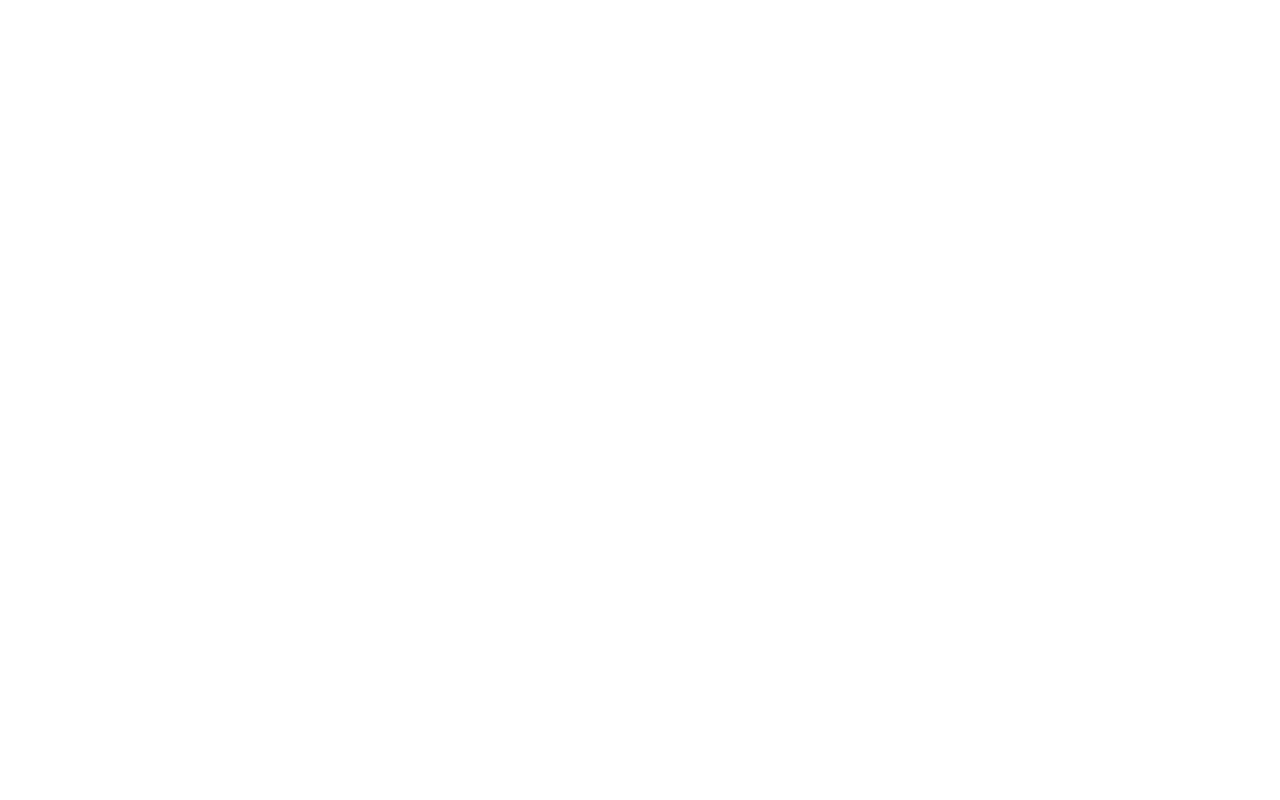
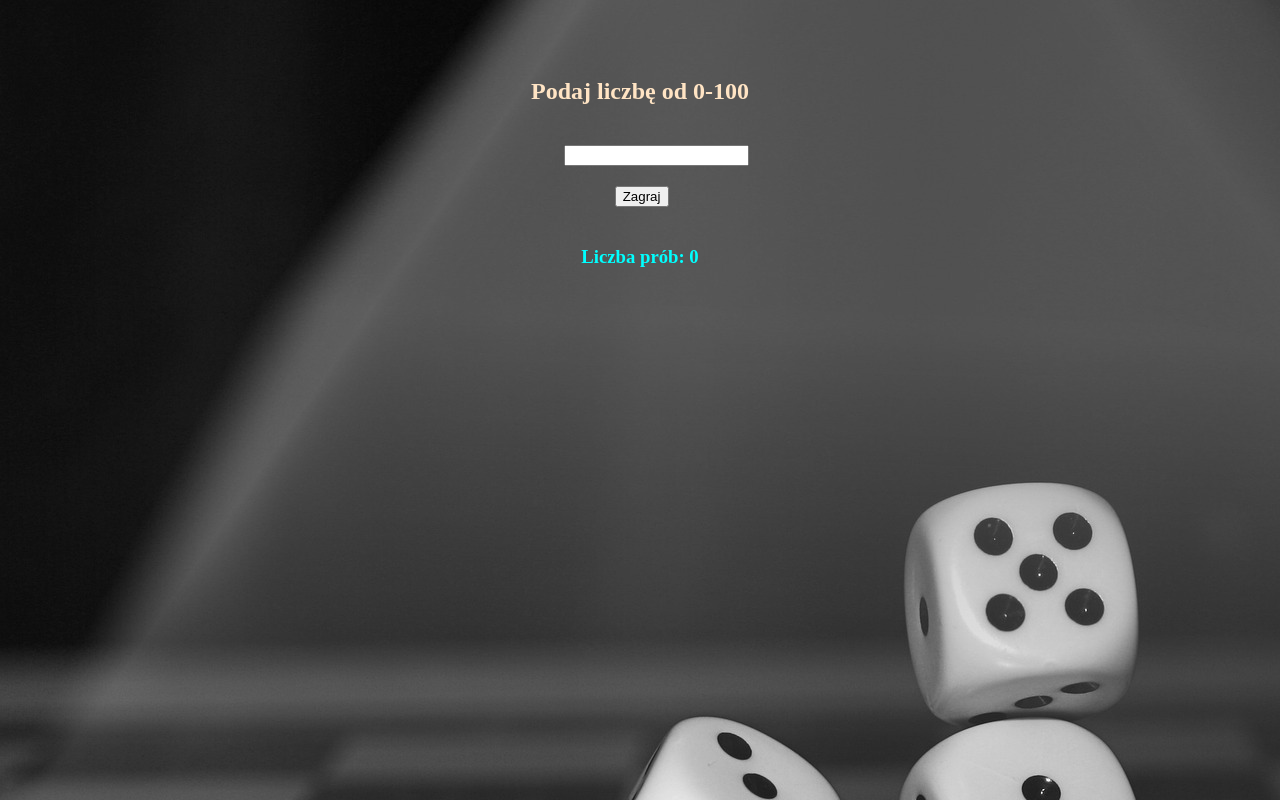
Before and after one commit to MartaBan/game-one, a plain HTML site: page index.html in a window 1280 px wide. Drawn offline with Linux system fonts and the light colour scheme.

Commit message:
game basic

```diff
--- /dev/null
+++ b/game-one-script.js
@@ -0,0 +1,28 @@
+const myNumber = 24;
+let i = 0;
+document.getElementById("tryNumber").innerHTML = i;
+
+const startGame = () => {
+  const enterNumber = parseInt(document.getElementById("userNumber").value);
+  const checkNumber = enterNumber === myNumber;
+  const checkNuber1 = enterNumber > myNumber;
+  document.getElementById("userNumber").value = "";
+
+  i = i + 1;
+  document.getElementById("tryNumber").innerHTML = i;
+
+  if (checkNumber) {
+    document.getElementById("win").innerHTML =
+      "Gratulacje, to poprawna liczba!";
+    document.getElementById("lost1").innerHTML = "";
+    document.getElementById("lost2").innerHTML = "";
+  } else if (checkNuber1) {
+    document.getElementById("lost1").innerHTML = "Twoja liczba jest za wysoka!";
+    document.getElementById("lost2").innerHTML = "";
+    document.getElementById("win").innerHTML = "";
+  } else {
+    document.getElementById("lost2").innerHTML = "Twoja liczba jest za niska!";
+    document.getElementById("lost1").innerHTML = "";
+    document.getElementById("win").innerHTML = "";
+  }
+};
--- /dev/null
+++ b/game-one-styles.css
@@ -0,0 +1,39 @@
+.header2 {
+  color: bisque;
+  text-align: center;
+  padding-top: 50px;
+  padding-bottom: 20px;
+}
+
+.inputNumber {
+  margin-left: 44%;
+  padding-bottom: 20px;
+}
+
+.button1 {
+  margin-left: 48%;
+  padding-bottom: 20px;
+}
+
+.header3 {
+  color: aqua;
+  text-align: center;
+}
+.success {
+  color: rgb(50, 156, 54);
+  text-align: center;
+  font-size: large;
+  text-transform: uppercase;
+}
+.fail1 {
+  color: rgb(244, 71, 80);
+  text-align: center;
+  font-size: large;
+  text-transform: uppercase;
+}
+.fail2 {
+  color: rgb(174, 82, 177);
+  text-align: center;
+  font-size: large;
+  text-transform: uppercase;
+}
--- a/index.html
+++ b/index.html
@@ -1,8 +1,4 @@
 <!DOCTYPE html>
-<!--[if lt IE 7]>      <html class="no-js lt-ie9 lt-ie8 lt-ie7"> <![endif]-->
-<!--[if IE 7]>         <html class="no-js lt-ie9 lt-ie8"> <![endif]-->
-<!--[if IE 8]>         <html class="no-js lt-ie9"> <![endif]-->
-<!--[if gt IE 8]>      <html class="no-js"> <!--<![endif]-->
 <html>
   <head>
     <meta charset="utf-8" />
@@ -10,16 +6,27 @@
     <title></title>
     <meta name="description" content="" />
     <meta name="viewport" content="width=device-width, initial-scale=1" />
-    <link rel="stylesheet" href="" />
+    <link rel="stylesheet" href="game-one-styles.css" />
   </head>
-  <body>
-    <!--[if lt IE 7]>
-      <p class="browsehappy">
-        You are using an <strong>outdated</strong> browser. Please
-        <a href="#">upgrade your browser</a> to improve your experience.
-      </p>
-    <![endif]-->
-
-    <script src="" async defer></script>
+  <body background="bg.jpg">
+    <div class="header2">
+      <h2>Podaj liczbę od 0-100</h2>
+    </div>
+    <div class="inputNumber">
+      <input type="number" id="userNumber" />
+    </div>
+    <div class="button1">
+      <button onclick="startGame()">Zagraj</button>
+    </div>
+    <div class="header3">
+      <h3>
+        Liczba prób:
+        <span id="tryNumber"></span>
+      </h3>
+    </div>
+    <div class="success" id="win"></div>
+    <div class="fail1" id="lost1"></div>
+    <div class="fail2" id="lost2"></div>
+    <script src="./game-one-script.js"></script>
   </body>
 </html>
```
Also changed, not shown: bg.jpg (added).
